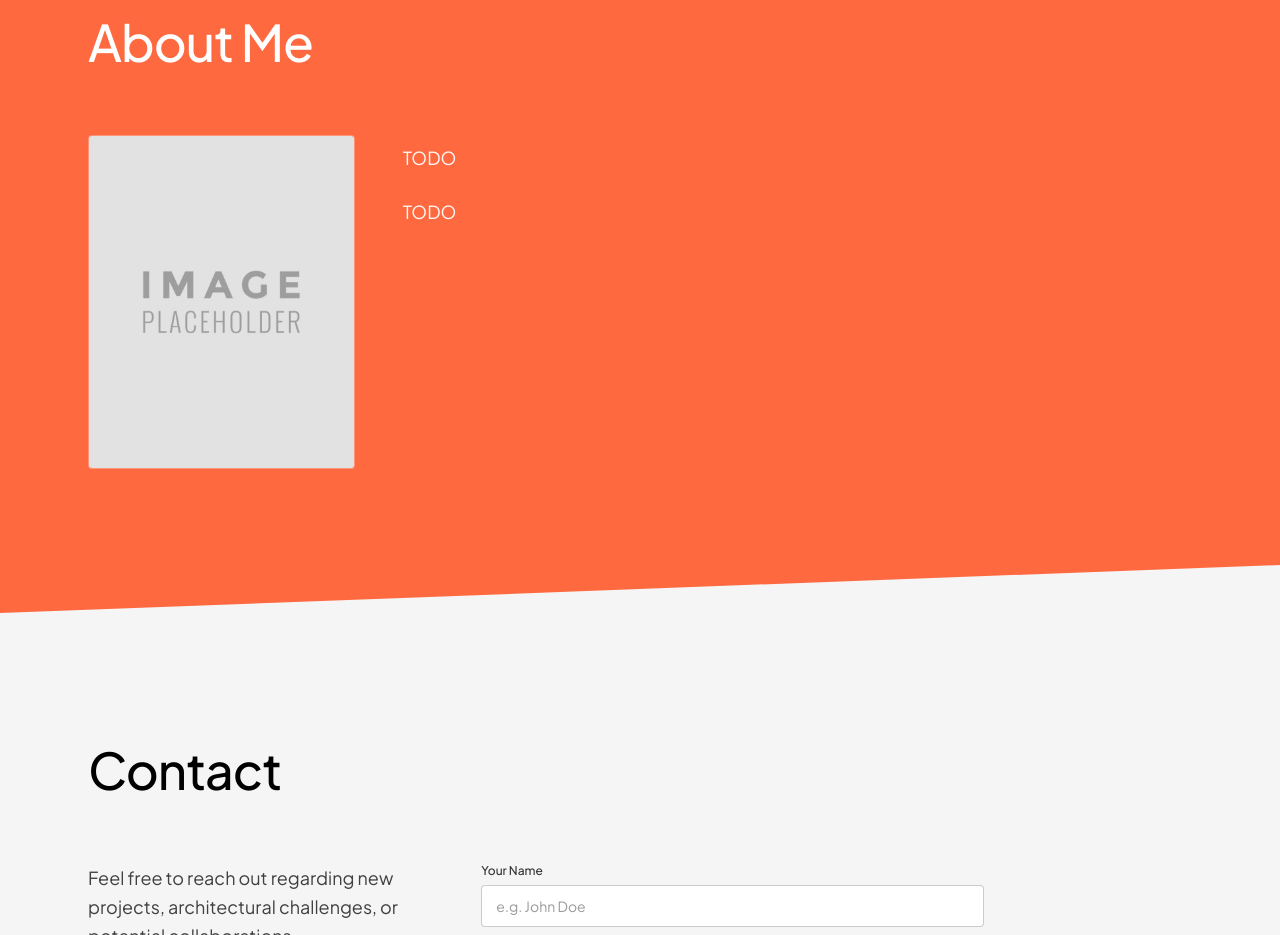
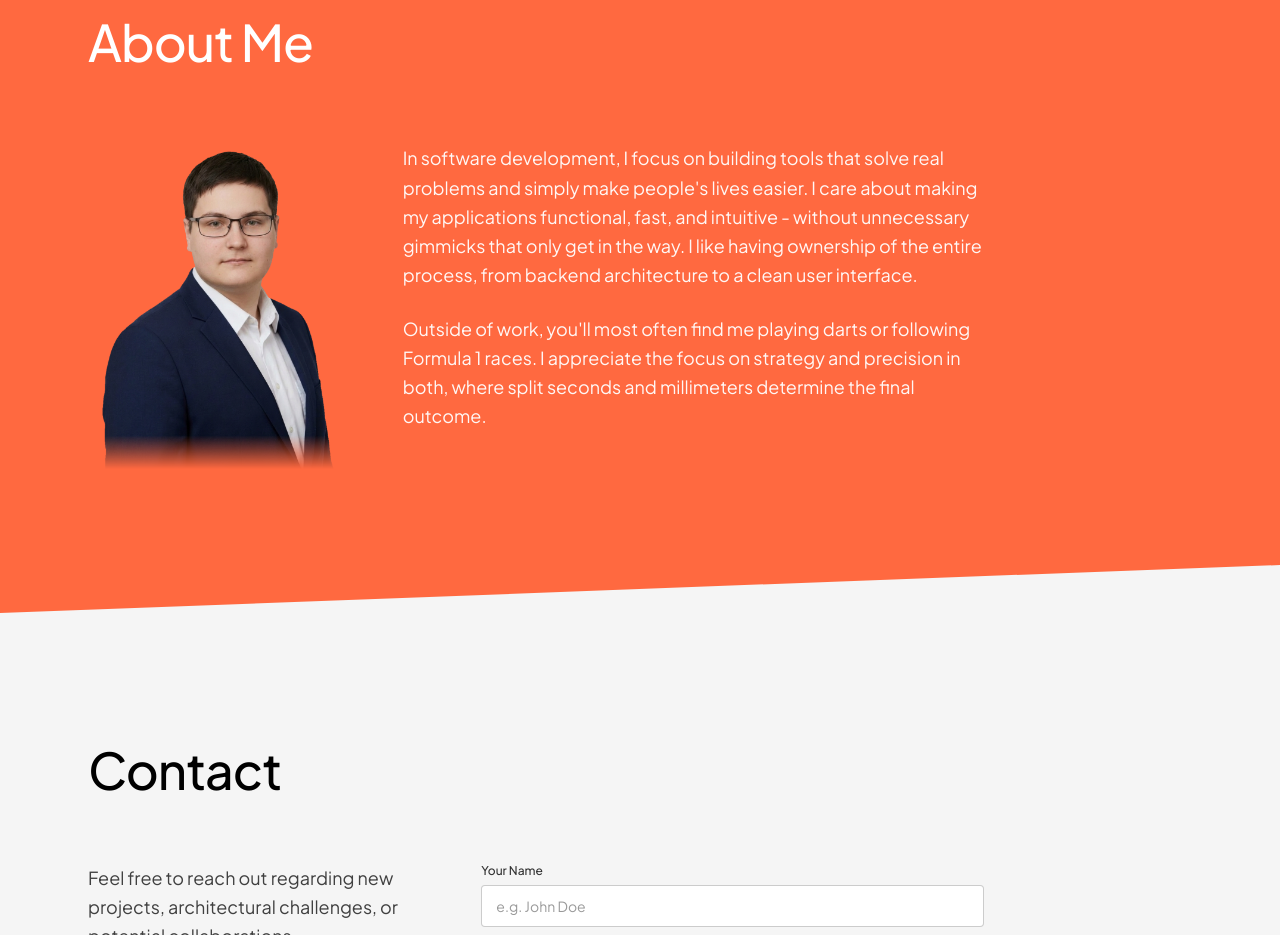
Before and after one commit to lukasus55/portfolio-2, a Next.js app: page /en in a window 1280 px wide. Shown: the part 3580-4515 px from the top of the page. Built offline with nearby package versions, Linux system fonts and the light colour scheme.

Commit message:
feat: fill 'about' section

```diff
--- a/messages/en.json
+++ b/messages/en.json
@@ -50,8 +50,8 @@
   },
   "About": {
     "title": "About Me",
-    "paragraph1": "TODO",
-    "paragraph2": "TODO"
+    "paragraph1": "In software development, I focus on building tools that solve real problems and simply make people's lives easier. I care about making my applications functional, fast, and intuitive - without unnecessary gimmicks that only get in the way. I like having ownership of the entire process, from backend architecture to a clean user interface.",
+    "paragraph2": "Outside of work, you'll most often find me playing darts or following Formula 1 races. I appreciate the focus on strategy and precision in both, where split seconds and millimeters determine the final outcome."
   },
   "Contact": {
     "title": "Contact",
--- a/messages/pl.json
+++ b/messages/pl.json
@@ -50,8 +50,8 @@
   },
   "About": {
     "title": "O mnie",
-    "paragraph1": "TODO",
-    "paragraph2": "TODO"
+    "paragraph1": "W programowaniu skupiam się na tworzeniu narzędzi, które rozwiązują realne problemy i po prostu ułatwiają ludziom życie. Zależy mi na tym, by moje aplikacje były funkcjonalne, szybkie i intuicyjne - bez zbędnych bajerów, które tylko komplikują obsługę. Lubię mieć wpływ na cały proces, od architektury backendu po czytelny interfejs.",
+    "paragraph2": "W wolnym czasie najchętniej gram w darta albo śledzę wyścigi Formuły 1. Cenię w nich rywalizację opartą na strategii i precyzji, gdzie o końcowym wyniku decydują ułamki sekund lub pojedyncze milimetry."
   },
   "Contact": {
     "title": "Kontakt",
--- a/src/components/home/AboutSection.tsx
+++ b/src/components/home/AboutSection.tsx
@@ -28,9 +28,9 @@ export default function AboutSection() {
           {/* Zdjęcie profilowe - wyłania się z lewej strony (slide-left) */}
           <div className="md:col-span-4 w-full max-w-sm">
             <ScrollReveal variant="slide-left" duration={500}>
-              <div className="relative aspect-4/5 w-full rounded-sm overflow-hidden bg-white/10 border border-white/20">
+              <div className="relative aspect-4/5 w-full rounded-sm overflow-hidden [mask-image:linear-gradient(to_bottom,black_70%,transparent_100%)] [-webkit-mask-image:linear-gradient(to_bottom,black_90%,transparent_100%)]">
                 <Image
-                  src="/image_placeholder.jpg"
+                  src="/about_me_portrait.png"
                   alt="Łukasz Kostyk - portret"
                   fill
                   sizes="(max-width: 768px) 100vw, 320px"
```
Also changed, not shown: public/about_me_portrait.png (added).
